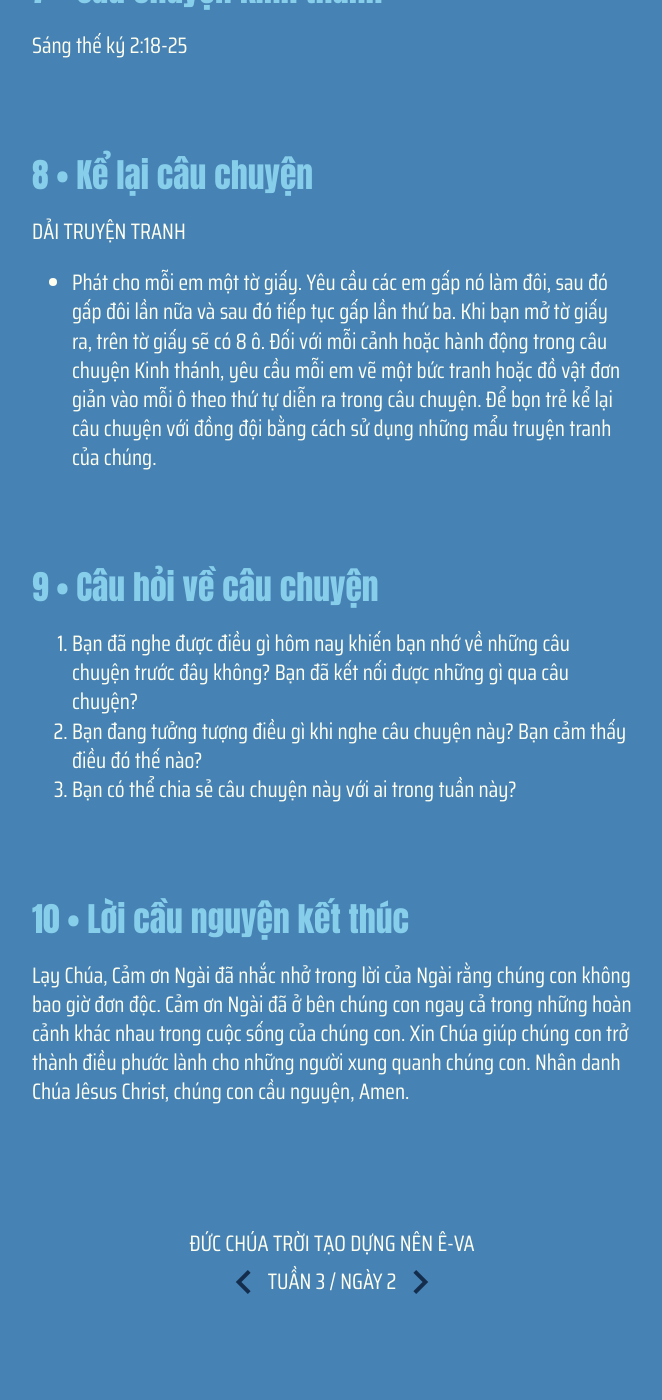
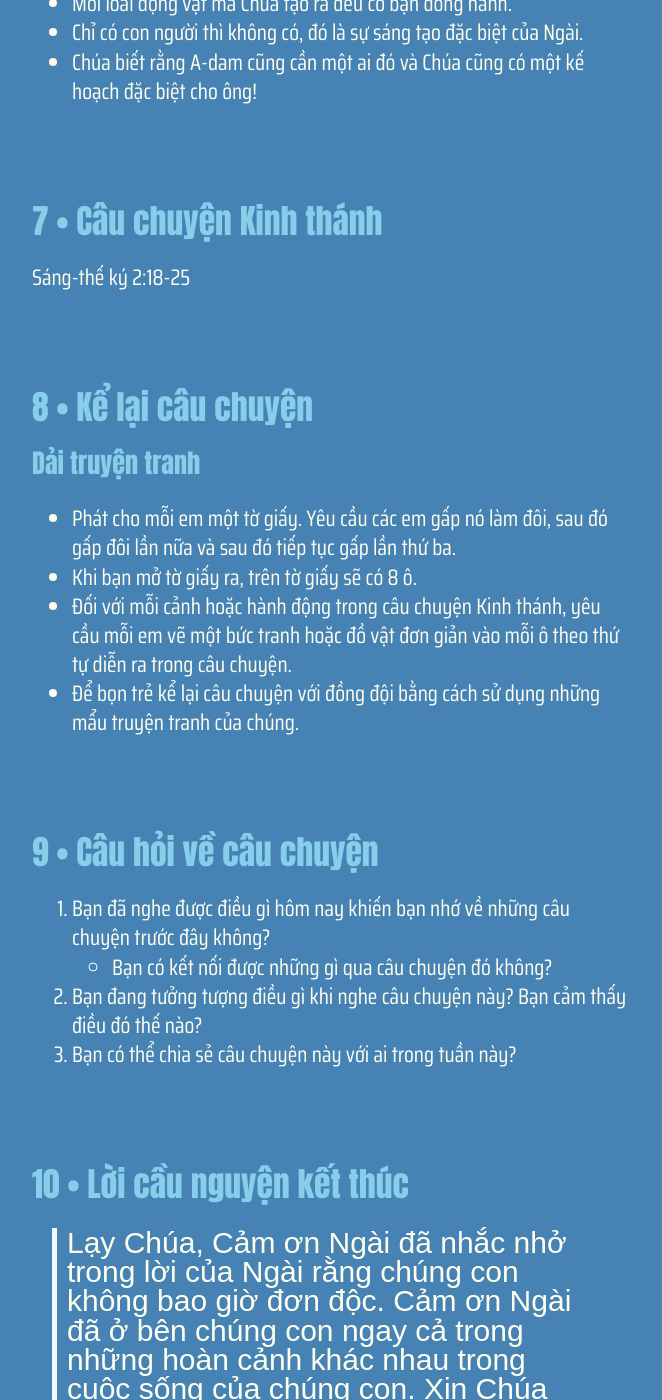
Before and after one commit to GospelTrust/LGS, a Jekyll site: the page built from docs/content/_vi/03-2.md, in a window 1280 px wide and 1400 px high, scrolled down 2465 px. Shown: the whole window, without its empty margins (308-970 px from the left). Built offline with Jekyll 4.4.1, drawn with Linux system fonts in a browser that asks for light colours; some web fonts are replaced; before the commit the page ends 3779 px from its top, so only the background shows below that; some of the changed text lies outside the part shown.

Commit message:
Update: w3d2

```diff
--- a/docs/content/_vi/03-2.md
+++ b/docs/content/_vi/03-2.md
@@ -1,59 +1,65 @@
 ---
 week: 3
 day: 2
-title: 'ĐỨC CHÚA TRỜI TẠO DỰNG NÊN Ê-VA'
-bible: 'Sáng thế ký 2:18-25'
+title: 'Đức Chúa Trời tạo dựng nên Ê-va'
+bible: 'Sáng-thế ký 2:18-25'
 layout: lesson
 ---
 
 
 {% include lesson/section.html index=1 %}
-- Trẻ em sẽ hiểu rằng Chúa tạo ra chúng ta vì một mục đích nhất định
+- Trẻ em sẽ hiểu rằng Đức Chúa Trời tạo ra chúng ta vì một mục đích nhất định
 - Trẻ em sẽ hiểu rằng Chúa ở cùng chúng ta và không muốn chúng ta cô đơn.
 
 
 {% include lesson/section.html index=2 %}
-* Đức Chúa Trời biết rằng A-đam cần một người bạn đồng hành (Sáng thế ký 2:18)
-- Vì Đức Chúa Trời yêu A-đam và muốn điều tốt nhất cho ông ta nên Ngài quyết định làm một người bạn đồng hành cho anh ta
-* Đức Chúa Trời đã mang tất cả các loài động vật đến trước A-đam để được ông ấy đặt tên (Sáng thế ký 2:19-20)
-* Trong khi đó không có người bạn đồng hành thích hợp nào cho A-đam trong số các loài động vật (Sáng thế ký 2:20)
-* Đức Chúa Trời tạo ra Ê-va từ xương sườn của A-đam (Sáng thế ký 2:21-22)
+* Đức Chúa Trời biết rằng A-đam cần một người bạn đồng hành (Sáng-thế ký 2:18).
+- Vì Đức Chúa Trời yêu A-đam và muốn điều tốt nhất cho ông ta nên Ngài quyết định làm một người bạn đồng hành cho ông.
+* Đức Chúa Trời đã mang tất cả các loài động vật đến trước A-đam để được ông ấy đặt tên (Sáng-thế ký 2:19-20).
+* Trong khi đó không có người bạn đồng hành thích hợp nào cho A-đam trong số các loài động vật (Sáng-thế ký 2:20).
+* Đức Chúa Trời tạo ra Ê-va từ xương sườn của A-đam (Sáng-thế ký 2:21-22).
 
 
 {% include lesson/section.html index=3 %}
-Lạy Chúa, chúng con cảm ơn vì đã ban cho chúng con có những người xung quanh là những người luôn yêu thương và quan tâm đến chúng con. Cảm ơn Ngài đã luôn đồng hành cùng chúng con. Xin Chúa giúp chúng con luôn đặt đức tin vào Ngài. Nhân danh Chúa Jêsus Christ, chúng con cầu nguyện, Amen.
+> Lạy Chúa, chúng con cảm ơn vì đã ban cho chúng con có những người xung quanh là những người luôn yêu thương và quan tâm đến chúng con. Cảm ơn Ngài đã luôn đồng hành cùng chúng con. Xin Chúa giúp chúng con luôn đặt đức tin vào Ngài. Nhân danh Chúa Jêsus Christ, chúng con cầu nguyện, Amen.
 
 
 {% include lesson/section.html index=4 %}
-Sáng thế ký 2:22-23
+### Sáng thế ký 2:22-23
 22 Giê-hô-va Đức Chúa Trời dùng xương sườn đã lấy nơi A-đam làm nên một người nữ, đưa đến cùng A-đam. 23 A-đam nói rằng: Người nầy là xương bởi xương tôi, thịt bởi thịt tôi mà ra. Người nầy sẽ được gọi là người nữ, vì nó do nơi người nam mà có.
 
 
 {% include lesson/section.html index=5 %}
-Hãy kể ai là người đã từng giúp đỡ bạn?
-Người ấy đã làm điều gì để giúp đỡ cho bạn?
+- Hãy kể một người đã từng giúp đỡ bạn?
+- Người ấy đã làm điều gì để giúp đỡ cho bạn?
 
 
 {% include lesson/section.html index=6 %}
-Mỗi loài động vật mà Chúa tạo ra đều có bạn đồng hành. Chỉ có con người thì không có, đó là sự sáng tạo đặc biệt của Ngài. Chúa biết rằng A-dam cũng cần một ai đó và Chúa cũng có một kế hoạch đặc biệt cho ông!
+- Mỗi loài động vật mà Chúa tạo ra đều có bạn đồng hành.
+- Chỉ có con người thì không có, đó là sự sáng tạo đặc biệt của Ngài.
+- Chúa biết rằng A-dam cũng cần một ai đó và Chúa cũng có một kế hoạch đặc biệt cho ông!
 
 
 {% include lesson/section.html index=7 %}
-Sáng thế ký 2:18-25
+Sáng-thế ký 2:18-25
 
 
 {% include lesson/section.html index=8 %}
-DẢI TRUYỆN TRANH
-- Phát cho mỗi em một tờ giấy. Yêu cầu các em gấp nó làm đôi, sau đó gấp đôi lần nữa và sau đó tiếp tục gấp lần thứ ba. Khi bạn mở tờ giấy ra, trên tờ giấy sẽ có 8 ô. Đối với mỗi cảnh hoặc hành động trong câu chuyện Kinh thánh, yêu cầu mỗi em vẽ một bức tranh hoặc đồ vật đơn giản vào mỗi ô theo thứ tự diễn ra trong câu chuyện. Để bọn trẻ kể lại câu chuyện với đồng đội bằng cách sử dụng những mẩu truyện tranh của chúng.
+### Dải truyện tranh
+- Phát cho mỗi em một tờ giấy. Yêu cầu các em gấp nó làm đôi, sau đó gấp đôi lần nữa và sau đó tiếp tục gấp lần thứ ba.
+- Khi bạn mở tờ giấy ra, trên tờ giấy sẽ có 8 ô.
+- Đối với mỗi cảnh hoặc hành động trong câu chuyện Kinh thánh, yêu cầu mỗi em vẽ một bức tranh hoặc đồ vật đơn giản vào mỗi ô theo thứ tự diễn ra trong câu chuyện.
+- Để bọn trẻ kể lại câu chuyện với đồng đội bằng cách sử dụng những mẩu truyện tranh của chúng.
 
 
 
 {% include lesson/section.html index=9 %}
-1. Bạn đã nghe được điều gì hôm nay khiến bạn nhớ về những câu chuyện trước đây không? Bạn đã kết nối được những gì qua câu chuyện?
-2. Bạn đang tưởng tượng điều gì khi nghe câu chuyện này? Bạn cảm thấy điều đó thế nào?
-3. Bạn có thể chia sẻ câu chuyện này với ai trong tuần này?
+1. Bạn đã nghe được điều gì hôm nay khiến bạn nhớ về những câu chuyện trước đây không?
+- Bạn có kết nối được những gì qua câu chuyện đó không?
+3. Bạn đang tưởng tượng điều gì khi nghe câu chuyện này? Bạn cảm thấy điều đó thế nào?
+4. Bạn có thể chia sẻ câu chuyện này với ai trong tuần này?
 
 
 
 {% include lesson/section.html index=10 %}
-Lạy Chúa, Cảm ơn Ngài đã nhắc nhở trong lời của Ngài rằng chúng con không bao giờ đơn độc. Cảm ơn Ngài đã ở bên chúng con ngay cả trong những hoàn cảnh khác nhau trong cuộc sống của chúng con. Xin Chúa giúp chúng con trở thành điều phước lành cho những người xung quanh chúng con. Nhân danh Chúa Jêsus Christ, chúng con cầu nguyện, Amen.
+> Lạy Chúa, Cảm ơn Ngài đã nhắc nhở trong lời của Ngài rằng chúng con không bao giờ đơn độc. Cảm ơn Ngài đã ở bên chúng con ngay cả trong những hoàn cảnh khác nhau trong cuộc sống của chúng con. Xin Chúa giúp chúng con trở thành điều phước lành cho những người xung quanh chúng con. Nhân danh Chúa Giê-xu Christ, chúng con cầu nguyện, Amen.
```
